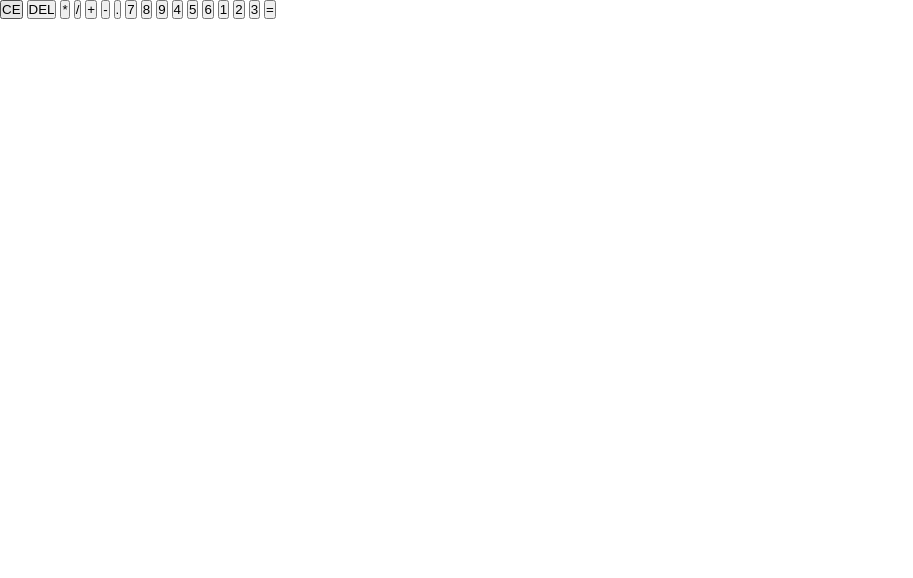
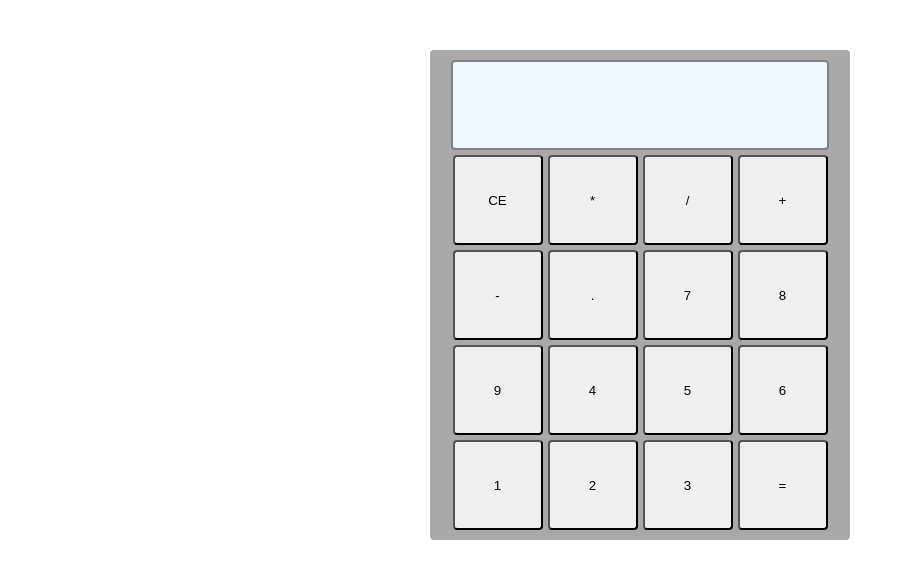
Before and after one commit to adriQ4/TOP-Calculator, a plain HTML site: page index.html in a window 1280 px wide. Shown: the whole page, without its empty margins (0-913 px from the left). Drawn offline with Linux system fonts and the light colour scheme.

Commit message:
modify some the html, adding style

```diff
--- a/index.html
+++ b/index.html
@@ -10,23 +10,23 @@
     <header class="calculator-box">
       <div class="screen"></div>
       <div class="btn-box">
-        <button class="btn-ce">CE</button>
-        <button class="btn-del">DEL</button>
-        <button class="btn-operators">*</button>
-        <button class="btn-operators">/</button>
-        <button class="btn-operators">+</button>
-        <button class="btn-operators">-</button>
-        <button class="btn-number point">.</button>
-        <button class="btn-number seven">7</button>
-        <button class="btn-number eight">8</button>
-        <button class="btn-number nine">9</button>
-        <button class="btn-number four">4</button>
-        <button class="btn-number five">5</button>
-        <button class="btn-number six">6</button>
-        <button class="btn-number one">1</button>
-        <button class="btn-number two">2</button>
-        <button class="btn-number three">3</button>
-        <button class="btn-operators">=</button>
+        <button class="btn btn-ce">CE</button>
+        <!-- <button class="btn btn-del">DEL</button> -->
+        <button class="btn btn-operators">*</button>
+        <button class="btn btn-operators">/</button>
+        <button class="btn btn-operators">+</button>
+        <button class="btn btn-operators">-</button>
+        <button class="btn btn-number-point">.</button>
+        <button class="btn btn-number-seven">7</button>
+        <button class="btn btn-number-eight">8</button>
+        <button class="btn btn-number-nine">9</button>
+        <button class="btn btn-number-four">4</button>
+        <button class="btn btn-number-five">5</button>
+        <button class="btn btn-number-six">6</button>
+        <button class="btn btn-number-one">1</button>
+        <button class="btn btn-number-two">2</button>
+        <button class="btn btn-number-three">3</button>
+        <button class="btn btn-operators">=</button>
       </div>
     </header>
     <script src="script.js"></script>
--- a/styles.css
+++ b/styles.css
@@ -3,3 +3,44 @@
   padding: 0;
   box-sizing: border-box;
 }
+
+body {
+  display: flex;
+  align-items: center;
+  justify-content: center;
+  margin-top: 50px;
+}
+
+.calculator-box {
+  width: 420px;
+  height: 100%;
+  background-color: darkgrey;
+  display: flex;
+  flex-direction: column;
+  align-items: center;
+  justify-content: center;
+  padding: 10px 0;
+  border-radius: 4px;
+}
+
+.screen {
+  background-color: aliceblue;
+  width: 90%;
+  height: 90px;
+  border: solid 2px gray;
+  border-radius: 4px;
+}
+.btn-box {
+  display: flex;
+  flex-wrap: wrap;
+  /* align-items: center; */
+  justify-content: center;
+  align-content: space-around;
+  margin-top: 5px;
+  gap: 5px;
+}
+.btn {
+  width: 90px;
+  height: 90px;
+  border-radius: 4px;
+}
```
Also changed, not shown: script.js (+24 -1 lines).
